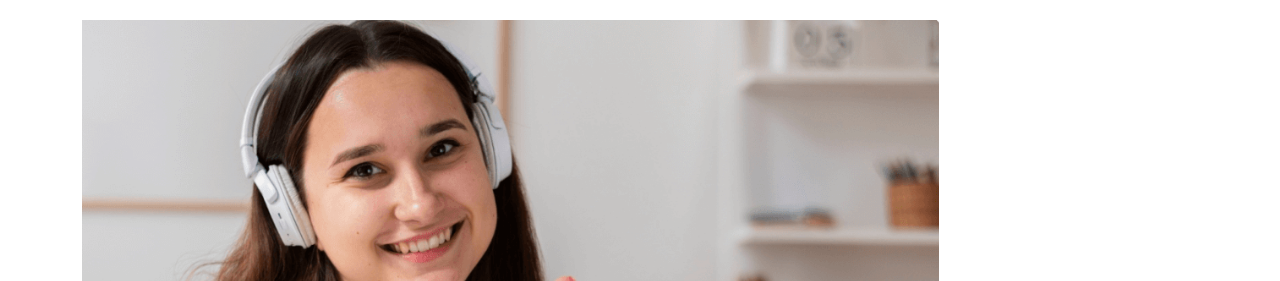
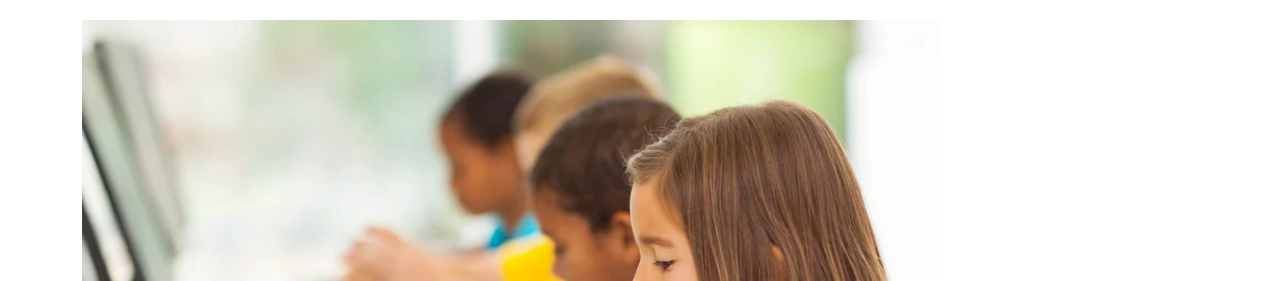
Before and after one commit to phmahbub/Assignment-03, a plain HTML site: page index.html in a window 1280 px wide. Shown: the part 70-351 px from the top of the page. Drawn offline with nearby package versions, Linux system fonts and the light colour scheme.

Commit message:
Slider image updated

```diff
--- a/index.html
+++ b/index.html
@@ -64,7 +64,7 @@
               <p class="fs-5 text-light">It is a long established fact that a reader will be distracted by the readable content of a page when looking at its layout.</p>
               <button class="btn bg-info rounded" type="button">Register Now</button>
           </div>
-          <img src="/images/cover/cover-1.png" class="d-block w-100" alt="...">
+          <img src="/images/cover/cover-5.webp" class="d-block w-100" alt="...">
 
         </div>
         <div class="carousel-item active" data-bs-interval="2000">
@@ -73,7 +73,7 @@
               <p class="fs-5 text-light">It is a long established fact that a reader will be distracted by the readable content of a page when looking at its layout.</p>
               <button class="btn bg-info rounded" type="button">Register Now</button>
           </div>
-          <img src="/images/cover/cover-1.png" class="d-block w-100" alt="...">
+          <img src="/images/cover/cover-6.webp" class="d-block w-100" alt="...">
         </div>
 
       </div>
@@ -89,6 +89,11 @@
   </Header>
   <!---------------------------------- Slider End  ------------------------------------->
 
+  <!---------------------------------- Modal(Bonus Section-01) ------------------------->
+
+
+  <!---------------------------------- Modal(Bonus Section-01) ------------------------->
+
     <!-------------------------------- Bootstrap JavaScript CDN Link  ------------------------------------->
     <script src="https://cdn.jsdelivr.net/npm/bootstrap@5.2.0/dist/js/bootstrap.bundle.min.js" integrity="sha384-A3rJD856KowSb7dwlZdYEkO39Gagi7vIsF0jrRAoQmDKKtQBHUuLZ9AsSv4jD4Xa" crossorigin="anonymous"></script>
   </body>
```
Also changed, not shown: images/cover/cover-2.jpg, images/cover/cover-4.jpg (added), images/cover/cover-5.webp (added), images/cover/cover-6.webp (added).
